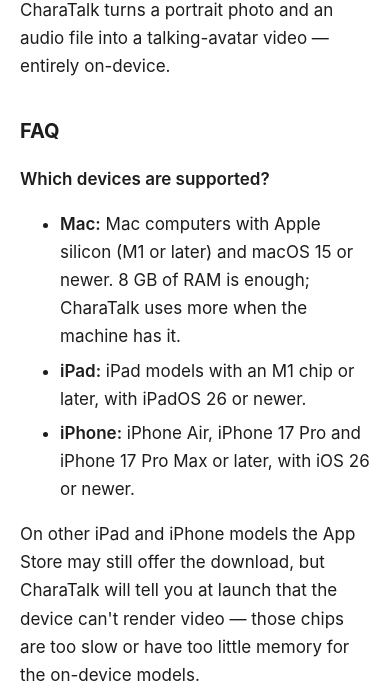
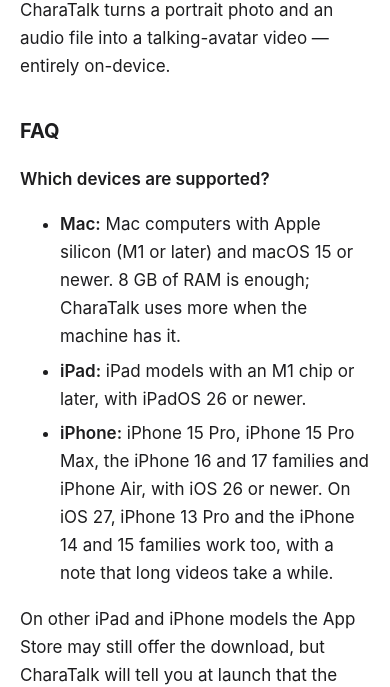
Before and after one commit to GrassRootAI/charatalk-site, a plain HTML site: page support/index.html in a window 390 px wide. Shown: the part 163-850 px from the top of the page. Drawn offline with Linux system fonts and the light colour scheme.

Commit message:
Support page for CharaTalk 1.5.1: the iPhone list and the CharaTalk mark
The supported-iPhone answer still listed the 1.3.0 floor (iPhone Air and the 17 Pro models).
Since 1.5.0 CharaTalk runs on iPhone 15 Pro and later, the iPhone 16 and 17 families and
iPhone Air, and on iOS 27 also on iPhone 13 Pro and the iPhone 14 and 15 families.

New answer: free videos from 1.5.1 carry a faint "CharaTalk" mark, which the full version
removes along with the length limit.

Mirrors CharaTalk/Store/site/support.md, which is the canonical source.

```diff
--- a/support/index.html
+++ b/support/index.html
@@ -23,8 +23,10 @@
     machine has it.</li>
     <li><strong>iPad:</strong> iPad models with an M1 chip or later, with
     iPadOS 26 or newer.</li>
-    <li><strong>iPhone:</strong> iPhone Air, iPhone 17 Pro and iPhone 17 Pro Max
-    or later, with iOS 26 or newer.</li>
+    <li><strong>iPhone:</strong> iPhone 15 Pro, iPhone 15 Pro Max, the iPhone 16
+    and 17 families and iPhone Air, with iOS 26 or newer. On iOS 27, iPhone 13 Pro
+    and the iPhone 14 and 15 families work too, with a note that long videos take
+    a while.</li>
   </ul>
   <p>On other iPad and iPhone models the App Store may still offer the download,
   but CharaTalk will tell you at launch that the device can't render video —
@@ -70,6 +72,11 @@
   <strong>My videos</strong> inside the app, and deleting there always asks
   first and tells you whether it is the only copy.</p>
 
+  <p><strong>What is the small "CharaTalk" mark on my video?</strong><br>
+  Free videos (up to one minute) carry a faint "CharaTalk" mark in the
+  bottom-left corner. The full version — one purchase, no subscription — removes
+  it from every video you make after unlocking, along with the length limit.</p>
+
   <p><strong>Can I turn off the "AI-generated" watermark?</strong><br>
   Yes, in Settings — but we ask you to keep it on anything you share. See the
   <a href="../content-policy/">content policy</a>.</p>
```
